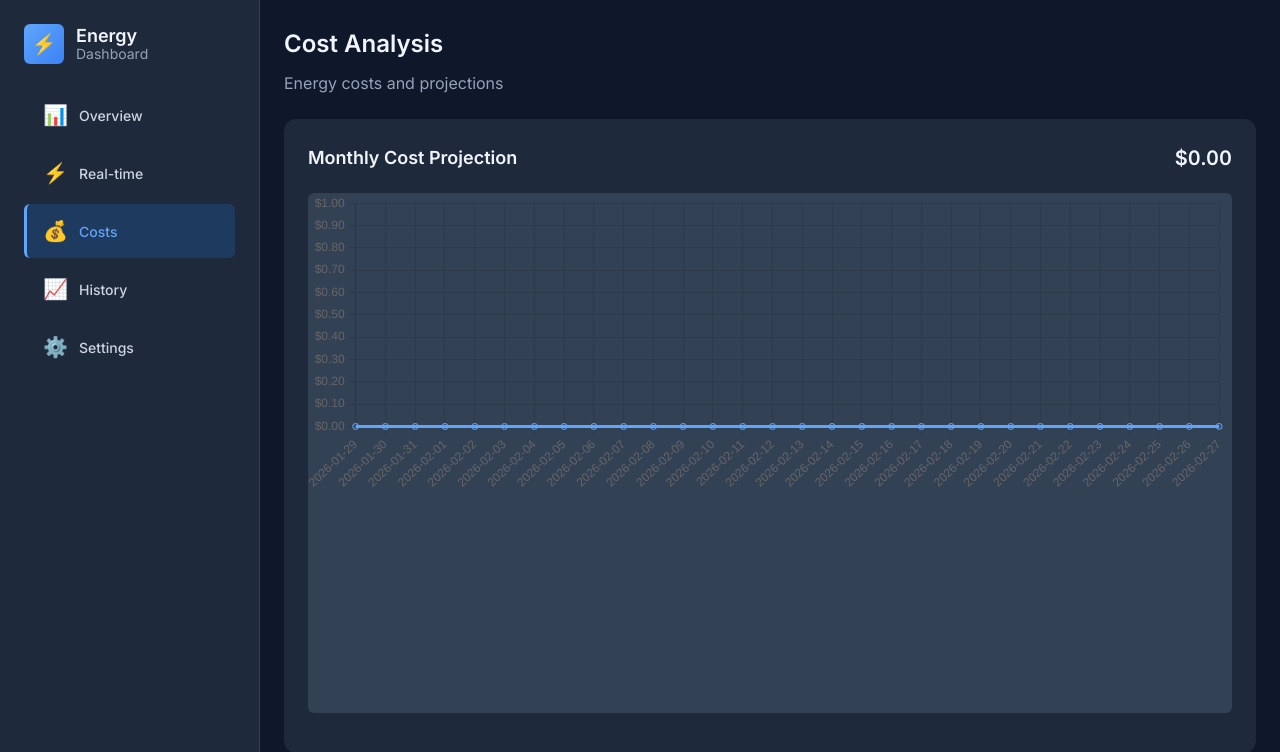
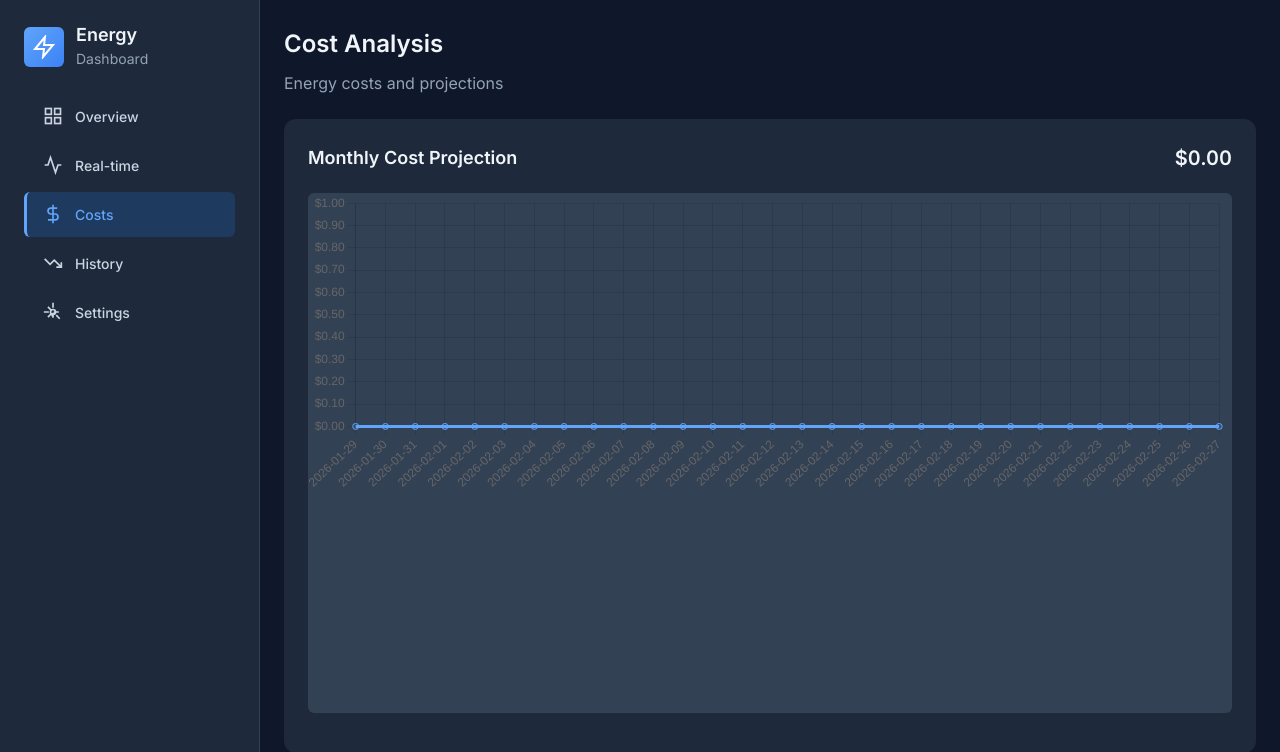
Before and after one commit to Sebastianwerner1985/energy-dashboard, a Flask app: page /costs in a window 1280 px wide. Shown: the top 752 px of the page. Run offline with Flask 3, Linux system fonts and the light colour scheme; data that the repository does not hold is empty; parts of the project's set-up code (start-up, migrations or seed data) failed here and were passed over.

Commit message:
fix: match navigation icons and styling with heizung-tracker-app (SVG icons)

```diff
--- a/static/css/custom.css
+++ b/static/css/custom.css
@@ -41,33 +41,33 @@
     display: flex;
     align-items: center;
     justify-content: center;
-    font-size: 20px;
     color: white;
     flex-shrink: 0;
 }
 
-.sidebar-title {
+.text-h4 {
     font-size: var(--text-lg);
     font-weight: var(--font-semibold);
     color: var(--text-primary);
     line-height: 1.2;
+    margin: 0;
 }
 
-.sidebar-subtitle {
+.text-caption {
     font-size: var(--text-sm);
     color: var(--text-muted);
     line-height: 1.2;
 }
 
 /* Navigation */
-.sidebar-nav {
+.nav-sidebar {
     display: flex;
     flex-direction: column;
     gap: var(--space-1);
     flex: 1;
 }
 
-.nav-link {
+.nav-sidebar-item {
     display: flex;
     align-items: center;
     gap: var(--space-3);
@@ -76,30 +76,24 @@
     color: var(--text-secondary);
     text-decoration: none;
     font-weight: var(--font-medium);
+    font-size: var(--text-sm);
     transition: all 0.2s ease;
     border-left: 3px solid transparent;
 }
 
-.nav-link:hover {
+.nav-sidebar-item:hover {
     background-color: var(--bg-surface-overlay);
     color: var(--text-primary);
 }
 
-.nav-link.active {
+.nav-sidebar-item.active {
     background-color: var(--bg-accent-primary);
     color: var(--color-primary);
     border-left-color: var(--color-primary);
 }
 
-.nav-icon {
-    font-size: 20px;
-    width: 24px;
-    text-align: center;
+.nav-sidebar-item svg {
     flex-shrink: 0;
-}
-
-.nav-text {
-    font-size: var(--text-sm);
 }
 
 /* Sidebar Footer */
--- a/templates/base.html
+++ b/templates/base.html
@@ -38,34 +38,48 @@
         <aside class="sidebar" id="sidebar">
             <!-- Sidebar Header -->
             <div class="sidebar-header">
-                <div class="sidebar-logo">⚡</div>
+                <div class="sidebar-logo" aria-hidden="true">
+                    <svg width="24" height="24" viewBox="0 0 24 24" fill="none" stroke="currentColor" stroke-width="2">
+                        <path d="M13 2L3 14h9l-1 8 10-12h-9l1-8z"/>
+                    </svg>
+                </div>
                 <div>
-                    <div class="sidebar-title">Energy</div>
-                    <div class="sidebar-subtitle">Dashboard</div>
+                    <h1 class="text-h4">Energy</h1>
+                    <span class="text-caption">Dashboard</span>
                 </div>
             </div>
 
             <!-- Navigation -->
-            <nav class="sidebar-nav">
-                <a href="{{ url_for('overview') }}" class="nav-link {% if request.endpoint == 'overview' %}active{% endif %}">
-                    <span class="nav-icon">📊</span>
-                    <span class="nav-text">Overview</span>
+            <nav class="nav-sidebar" role="navigation" aria-label="Main navigation">
+                <a href="{{ url_for('overview') }}" class="nav-sidebar-item {% if request.endpoint == 'overview' %}active{% endif %}">
+                    <svg width="20" height="20" viewBox="0 0 24 24" fill="none" stroke="currentColor" stroke-width="2">
+                        <rect x="3" y="3" width="7" height="7"/><rect x="14" y="3" width="7" height="7"/><rect x="14" y="14" width="7" height="7"/><rect x="3" y="14" width="7" height="7"/>
+                    </svg>
+                    <span>Overview</span>
                 </a>
-                <a href="{{ url_for('realtime') }}" class="nav-link {% if request.endpoint == 'realtime' %}active{% endif %}">
-                    <span class="nav-icon">⚡</span>
-                    <span class="nav-text">Real-time</span>
+                <a href="{{ url_for('realtime') }}" class="nav-sidebar-item {% if request.endpoint == 'realtime' %}active{% endif %}">
+                    <svg width="20" height="20" viewBox="0 0 24 24" fill="none" stroke="currentColor" stroke-width="2">
+                        <polyline points="22 12 18 12 15 21 9 3 6 12 2 12"/>
+                    </svg>
+                    <span>Real-time</span>
                 </a>
-                <a href="{{ url_for('costs') }}" class="nav-link {% if request.endpoint == 'costs' %}active{% endif %}">
-                    <span class="nav-icon">💰</span>
-                    <span class="nav-text">Costs</span>
+                <a href="{{ url_for('costs') }}" class="nav-sidebar-item {% if request.endpoint == 'costs' %}active{% endif %}">
+                    <svg width="20" height="20" viewBox="0 0 24 24" fill="none" stroke="currentColor" stroke-width="2">
+                        <line x1="12" y1="1" x2="12" y2="23"/><path d="M17 5H9.5a3.5 3.5 0 0 0 0 7h5a3.5 3.5 0 0 1 0 7H6"/>
+                    </svg>
+                    <span>Costs</span>
                 </a>
-                <a href="{{ url_for('history') }}" class="nav-link {% if request.endpoint == 'history' %}active{% endif %}">
-                    <span class="nav-icon">📈</span>
-                    <span class="nav-text">History</span>
+                <a href="{{ url_for('history') }}" class="nav-sidebar-item {% if request.endpoint == 'history' %}active{% endif %}">
+                    <svg width="20" height="20" viewBox="0 0 24 24" fill="none" stroke="currentColor" stroke-width="2">
+                        <polyline points="22 17 13.5 8.5 8.5 13.5 2 7"/><polyline points="16 17 22 17 22 11"/>
+                    </svg>
+                    <span>History</span>
                 </a>
-                <a href="{{ url_for('settings') }}" class="nav-link {% if request.endpoint == 'settings' %}active{% endif %}">
-                    <span class="nav-icon">⚙️</span>
-                    <span class="nav-text">Settings</span>
+                <a href="{{ url_for('settings') }}" class="nav-sidebar-item {% if request.endpoint == 'settings' %}active{% endif %}">
+                    <svg width="20" height="20" viewBox="0 0 24 24" fill="none" stroke="currentColor" stroke-width="2">
+                        <circle cx="12" cy="12" r="3"/><path d="M12 1v6m0 6v6M5.93 5.93l4.24 4.24m5.66 5.66l4.24 4.24M1 12h6m6 0h6m-8.66 5.07l4.24-4.24M5.93 18.07l4.24-4.24"/>
+                    </svg>
+                    <span>Settings</span>
                 </a>
             </nav>
 
```
